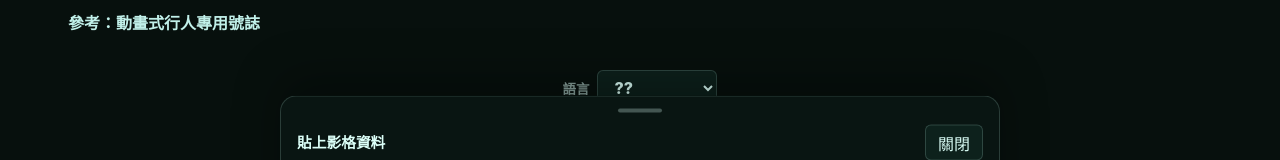
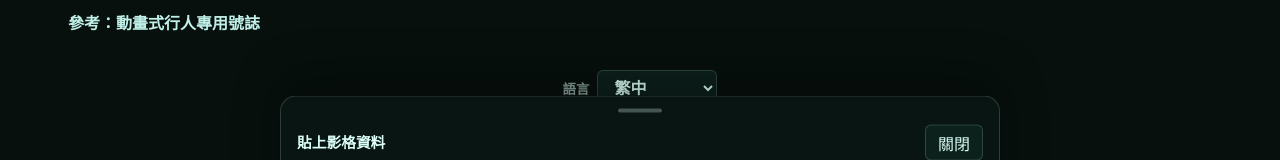
Before and after one commit to lockys/taiwan-green-pedestian, a React (Vite) app: page / in a window 1280 px wide. Shown: the part 704-864 px from the top of the page. Built offline with nearby package versions, Linux system fonts and the light colour scheme.

Commit message:
Fix Chinese language option display
Replace garbled '??' in the language selector with the proper Chinese label (繁中) in src/App.jsx so the language dropdown renders correctly. The change uses the Unicode literal for the label to avoid encoding issues.

```diff
--- a/src/App.jsx
+++ b/src/App.jsx
@@ -560,7 +560,7 @@ export default function App() {
               void i18n.changeLanguage(event.target.value);
             }}
           >
-            <option value="zh">??</option>
+            <option value="zh">{'\u7e41\u4e2d'}</option>
             <option value="en">EN</option>
           </select>
         </div>
```
Also changed, not shown: 2 other files (tests, documents, lock files or other folders).
